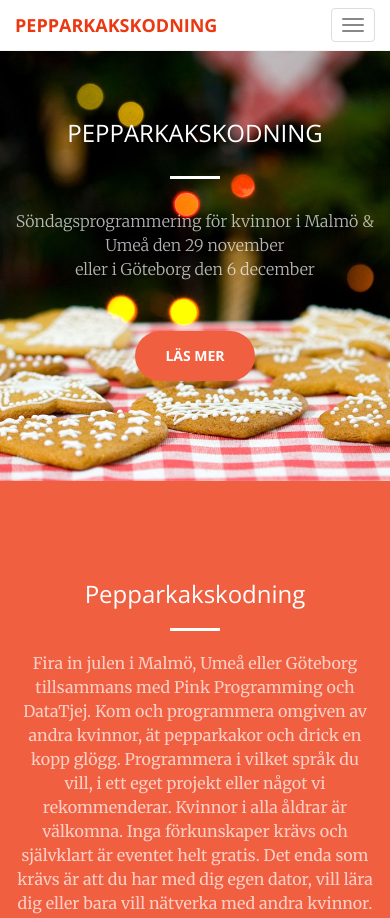
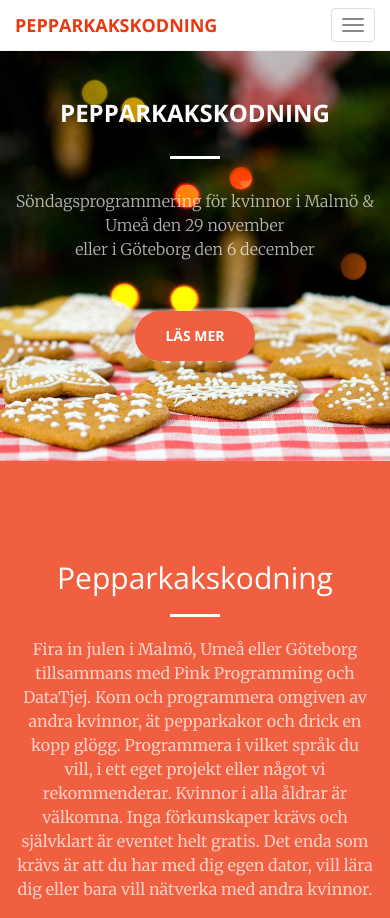
Before and after one commit to PinkProgramming/pepparkakskodning, a plain HTML site: page index.html in a window 390 px wide. Shown: the top 918 px of the page. Drawn offline with nearby package versions, Linux system fonts and the light colour scheme.

Commit message:
changed to h1

```diff
--- a/css/pepparkakshack.css
+++ b/css/pepparkakshack.css
@@ -31,15 +31,13 @@
 }
 
 @media(max-width:500px){
-    h2{
-        font-size: 24px;
+    h1{
+        font-size: 24px !important;
     }
 }
 
 @media(min-width: 501px){
-    h2{
-        font-size: 32px;
-    }
+
 
 }
 
--- a/index.html
+++ b/index.html
@@ -80,7 +80,7 @@
             <div class="header-content-inner">
 <!--                 <h2>Programmering </br>& </h2>
                 <h1>pepparkakor</h1> -->
-                <h2>PEPPARKAKSKODNING</h2>
+                <h1>PEPPARKAKSKODNING</h1>
                 <hr class="light">
                 <p>Söndagsprogrammering för kvinnor i Malmö & Umeå den 29 november </br> eller i Göteborg den 6 december</p>
                 <a href="#info" class="btn btn-primary btn-xl page-scroll">Läs mer</a>
```
